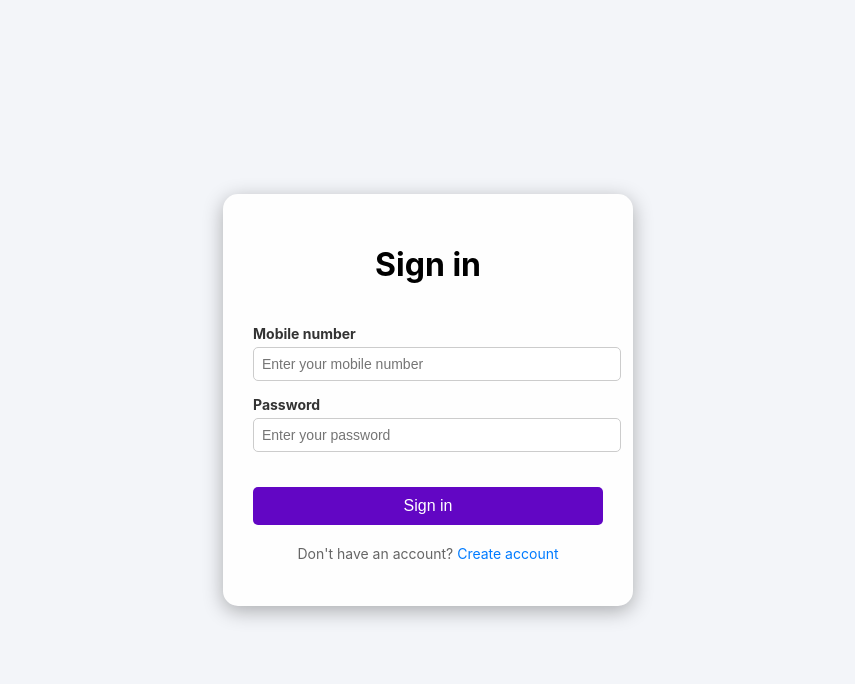
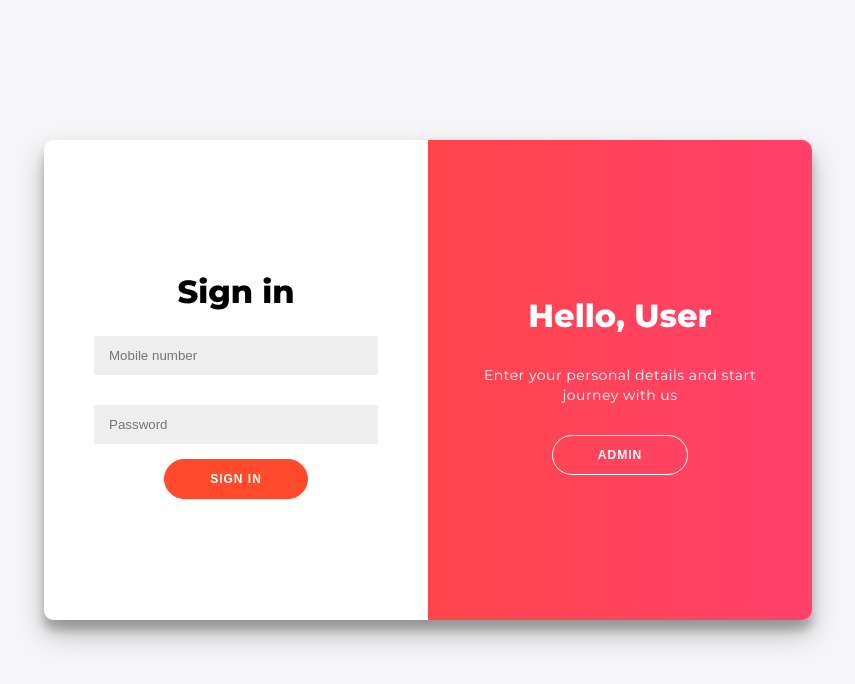
Before and after one commit to bhanuteja449896/VPFrontend, a React (Create React App) app: page / in a window 1280 px wide. Shown: the top 684 px of the page, without its empty margins (212-1067 px from the left). Built offline with nearby package versions, Linux system fonts and the light colour scheme.

Commit message:
login page css modified

```diff
--- a/src/App.js
+++ b/src/App.js
@@ -2,6 +2,7 @@ import React from 'react';
 import { BrowserRouter as Router, Route, Routes } from 'react-router-dom';
 import Login from './components/Login';
 import Home from './components/Home';
+import Admin from './components/Admin';
 
 function App() {
   return (
@@ -9,6 +10,7 @@ function App() {
       <Routes>
         <Route path="/" element={<Login />} />
         <Route path="/home" element={<Home />} />
+        <Route path="/admin" element={<Admin />} />
       </Routes>
     </Router>
   );
--- /dev/null
+++ b/src/components/Admin.js
@@ -0,0 +1,9 @@
+import React from 'react'
+
+const Admin = () => {
+  return (
+    <div>Admin</div>
+  )
+}
+
+export default Admin
--- a/src/components/Home.js
+++ b/src/components/Home.js
@@ -23,7 +23,7 @@ const Home = () => {
 
   return (
     <div>
-      <Navbar setActiveComponent={setActiveComponent} />
+      <Navbar setActiveComponent={setActiveComponent} activeComponent={activeComponent} />
       <div className="content">
         {renderComponent()}
       </div>
--- a/src/components/Login.js
+++ b/src/components/Login.js
@@ -1,81 +1,141 @@
-import React, { useState } from 'react';
+import React, { useState, useEffect } from 'react';
 import './css/Login.css';
 import { LOGIN_API } from './api';
 import { useNavigate } from 'react-router-dom';
 import axios from 'axios';
 
 const Login = () => {
+  const [mobile, setMobile] = useState("");
+  const [adminMobile, setAdminMobile] = useState("");
+  const [password, setPassword] = useState("");
+  const [adminPassword,setAdminPassword] = useState("");
+  const [message, setMessage] = useState("");
+  const [adminMessage, setAdminMessage] = useState("");
+  const navigate = useNavigate();
 
-  const [mobile,setMobile] = useState("");
-  const [password,setPassword] = useState("");
-  const [message,setMessage]=useState("");
-  const navigate = useNavigate();
+  useEffect(() => {
+    const signUpButton = document.getElementById('signUp');
+    const signInButton = document.getElementById('signIn');
+    const container = document.getElementById('container');
+
+    if (signUpButton && signInButton && container) {
+      signUpButton.addEventListener('click', () => {
+        container.classList.add("right-panel-active");
+      });
+
+      signInButton.addEventListener('click', () => {
+        container.classList.remove("right-panel-active");
+      });
+    }
+  }, []);
 
   const handleSubmit = async (e) => {
     e.preventDefault();
     try {
       const url = `${LOGIN_API}/${mobile}/${password}`;
       const response = await axios.get(url);
-      console.log(response);
-      if(response.data.rc==='00'){
-        localStorage.setItem('userMobile',mobile);
+      if (response.data.rc === '00') {
+        localStorage.setItem('userMobile', mobile);
         navigate('/home');
-      }
-      else if(response.data.rc==='01'){
+      } else if (response.data.rc === '01') {
         setMessage('Invalid Password');
         alert('Invalid Password');
-      }
-      else if(response.data.rc==='02'){
+      } else if (response.data.rc === '02') {
         setMessage('Invalid Mobile number');
         alert("Invalid Mobile number");
       }
+    } catch (e) {
+      setMessage("Something went wrong");
+      alert("Something went wrong");
     }
-    catch (e) {
-      setMessage("Something went wrong");
-      alert(message);
+  };
+  const handleAdminSubmit = async (e) => {
+    e.preventDefault();
+    try {
+      const url = `${LOGIN_API}/${adminMobile}/${adminPassword}`;
+      const response = await axios.get(url);
+      if (response.data.rc === '00') {
+        localStorage.setItem('adminMobile', mobile);
+        navigate('/admin');
+      } else if (response.data.rc === '01') {
+        setAdminMessage('Invalid Password');
+        alert('Invalid Password');
+      } else if (response.data.rc === '02') {
+        setAdminMessage('Invalid Mobile number');
+        alert("Invalid Mobile number");
+      }
+    } catch (e) {
+      setAdminMessage("Something went wrong");
+      alert("Something went wrong");
     }
-}
+  };
 
   return (
-    <div className="login-container">
-      <div className="login-card">
-        <h1>Sign in</h1>
+    <div>
+      <div className="container" id="container">
+        <div className="form-container sign-up-container">
+          <form onSubmit={handleAdminSubmit}>
+            <h1>Admin</h1>
+            <input
+            type="text"
+            placeholder="Mobile number"
+            value = {adminMobile}
+            onChange={(e)=> setAdminMobile(e.target.value)}
+            required
+             />
+            <input
+              type="password"
+              placeholder="Password"
+              value={adminPassword}
+              onChange={(e) => setAdminPassword(e.target.value)}
+              required
+            />
+            {adminMessage && <p className="error-message">{adminMessage}</p>}
+            <button>Sign in</button>
+          </form>
+        </div>
 
-        <form onSubmit={handleSubmit}>
-          <div className="input-group">
-            <label htmlFor="mobile">Mobile number</label>
+
+
+
+        <div className="form-container sign-in-container">
+          <form onSubmit={handleSubmit}>
+            <h1>Sign in</h1>
             <input
               type="text"
-              id="mobile"
-              placeholder="Enter your mobile number"
+              placeholder="Mobile number"
               value={mobile}
-              onChange={(e)=>setMobile(e.target.value)}
+              onChange={(e) => setMobile(e.target.value)}
               required
             />
-          </div>
-
-          <div className="input-group">
-            <label htmlFor="password">Password</label>
             <input
               type="password"
-              id="password"
-              placeholder="Enter your password"
+              placeholder="Password"
               value={password}
               onChange={(e) => setPassword(e.target.value)}
               required
             />
+            {message && <p className="error-message">{message}</p>}
+            <button type="submit">Sign In</button>
+          </form>
+        </div>
+
+
+
+        <div className="overlay-container">
+          <div className="overlay">
+            <div className="overlay-panel overlay-left">
+              <h1>Welcome Admin!</h1>
+              <p>To keep connected with us please login with your personal info</p>
+              <button className="ghost" id="signIn">Sign In</button>
+            </div>
+            <div className="overlay-panel overlay-right">
+              <h1>Hello, User</h1>
+              <p>Enter your personal details and start journey with us</p>
+              <button className="ghost" id="signUp">Admin</button>
+            </div>
           </div>
-
-          {message && <p className="error-message">{message}</p>}
-
-          <button type="submit" className="signin-button">
-            Sign in
-          </button>
-        </form>
-
-        <p className="create-account">
-          Don't have an account? <a href="/create-account">Create account</a>
-        </p>
+        </div>
       </div>
     </div>
   );
--- a/src/components/css/Login.css
+++ b/src/components/css/Login.css
@@ -1,120 +1,323 @@
-body {
-  margin: 0;
-  overflow: hidden; /* Prevent scrolling */
-  background-color: #F3F5F9;
+@import url('https://fonts.googleapis.com/css?family=Montserrat:400,800');
+
+* {
+	box-sizing: border-box;
 }
 
-.login-container {
-  width: 100%;
-  height: 100vh; /* Full height of the viewport */
+body {
+	background: #f6f5f7;
 	display: flex;
-  justify-content: center; /* Center horizontally */
-  align-items: center; /* Center vertically */
-  padding: 20px;
-  box-sizing: border-box;
-  overflow: hidden;
+	justify-content: center;
+	align-items: center;
+	flex-direction: column;
+	font-family: 'Montserrat', sans-serif;
+	height: 100vh;
+	margin: -20px 0 50px;
 }
 
-.login-card {
-  background: #FEFEFE;
-  padding: 30px;
-  border-radius: 15px;
-  box-shadow: 0px 5px 20px rgba(0, 0, 0, 0.3);
-  text-align: center;
-  width: 100%; /* Allow the card to take full width */
-  max-width: 350px; /* Limit the maximum width to 400px */
+h1 {
+	font-weight: bold;
+	margin: 10px 0;
 }
 
-.login-card h2 {
-  font-size: 24px;
-  margin-bottom: 10px;
-  color: #333;
+h2 {
+	text-align: center;
 }
 
-.login-card form {
-  padding-top: 20px;
+p {
+	font-size: 14px;
+	font-weight: 100;
+	line-height: 20px;
+	letter-spacing: 0.5px;
+	margin: 20px 0 30px;
 }
 
-/* Input Groups */
-.input-group {
-  margin-bottom: 20px;
-  text-align: left;
+span {
+	font-size: 12px;
 }
 
-.input-group label {
-  display: block;
+a {
+	color: #333;
 	font-size: 14px;
-  color: #333;
-  margin-bottom: 5px;
+	text-decoration: none;
+	margin: 15px 0;
 }
 
-.input-group input {
-  width: 90%; /* Ensure inputs take up full width of the parent */
-  padding: 10px 15px;
-  border: 1px solid #ddd;
-  border-radius: 5px;
-  font-size: 14px;
+button {
+	border-radius: 20px;
+	border: 1px solid #FF4B2B;
+	background-color: #FF4B2B;
+	color: #FFFFFF;
+	font-size: 12px;
+	font-weight: bold;
+	padding: 12px 45px;
+	letter-spacing: 1px;
+	text-transform: uppercase;
+	transition: transform 80ms ease-in;
 }
 
-/* Sign In Button */
-.signin-button {
-  width: 100%;
-  padding: 10px;
-  background-color: #6206c4;
-  color: #fff;
-  border: none;
-  border-radius: 5px;
-  font-size: 16px;
-  cursor: pointer;
-  margin-top: 20px;
+button:active {
+	transform: scale(0.95);
 }
 
-.signin-button:hover {
-  background-color: #4e0899;
+button:focus {
+	outline: none;
 }
 
-/* Create Account */
-.create-account {
-  font-size: 14px;
-  color: #666;
-  margin-top: 20px;
+button.ghost {
+	background-color: transparent;
+	border-color: #FFFFFF;
 }
 
-.create-account a {
-  color: #007bff;
+form {
+	background-color: #FFFFFF;
+	display: flex;
+	align-items: center;
+	justify-content: center;
+	flex-direction: column;
+	padding: 20px 50px;
+	height: 100%;
+	text-align: center;
+}
+
+input {
+	background-color: #eee;
+	border: none;
+	padding: 12px 15px;
+	margin: 15px 0;
+	width: 100%;
+}
+
+.container {
+	background-color: #fff;
+	border-radius: 10px;
+  	box-shadow: 0 14px 28px rgba(0,0,0,0.25),
+		0 10px 10px rgba(0,0,0,0.22);
+	position: relative;
+	overflow: hidden;
+	width: 768px;
+	max-width: 100%;
+	min-height: 480px;
+}
+
+.form-container {
+	position: absolute;
+	top: 0;
+	height: 100%;
+	transition: all 0.6s ease-in-out;
+}
+
+.sign-in-container {
+	left: 0;
+	width: 50%;
+	z-index: 2;
+}
+
+.container.right-panel-active .sign-in-container {
+	transform: translateX(100%);
+}
+
+.sign-up-container {
+	left: 0;
+	width: 50%;
+	opacity: 0;
+	z-index: 1;
+}
+
+.container.right-panel-active .sign-up-container {
+	transform: translateX(100%);
+	opacity: 1;
+	z-index: 5;
+	animation: show 0.6s;
+}
+
+@keyframes show {
+	0%, 49.99% {
+		opacity: 0;
+		z-index: 1;
+	}
+
+	50%, 100% {
+		opacity: 1;
+		z-index: 5;
+	}
+}
+
+.overlay-container {
+	position: absolute;
+	top: 0;
+	left: 50%;
+	width: 50%;
+	height: 100%;
+	overflow: hidden;
+	transition: transform 0.6s ease-in-out;
+	z-index: 100;
+}
+
+.container.right-panel-active .overlay-container{
+	transform: translateX(-100%);
+}
+
+.overlay {
+	background: #FF416C;
+	background: -webkit-linear-gradient(to right, #FF4B2B, #FF416C);
+	background: linear-gradient(to right, #FF4B2B, #FF416C);
+	background-repeat: no-repeat;
+	background-size: cover;
+	background-position: 0 0;
+	color: #FFFFFF;
+	position: relative;
+	left: -100%;
+	height: 100%;
+	width: 200%;
+  	transform: translateX(0);
+	transition: transform 0.6s ease-in-out;
+}
+
+.container.right-panel-active .overlay {
+  	transform: translateX(50%);
+}
+
+.overlay-panel {
+	position: absolute;
+	display: flex;
+	align-items: center;
+	justify-content: center;
+	flex-direction: column;
+	padding: 0 40px;
+	text-align: center;
+	top: 0;
+	height: 100%;
+	width: 50%;
+	transform: translateX(0);
+	transition: transform 0.6s ease-in-out;
+}
+
+.overlay-left {
+	transform: translateX(-20%);
+}
+
+.container.right-panel-active .overlay-left {
+	transform: translateX(0);
+}
+
+.overlay-right {
+	right: 0;
+	transform: translateX(0);
+}
+
+.container.right-panel-active .overlay-right {
+	transform: translateX(20%);
+}
+
+.social-container {
+	margin: 20px 0;
+}
+
+.social-container a {
+	border: 1px solid #DDDDDD;
+	border-radius: 50%;
+	display: inline-flex;
+	justify-content: center;
+	align-items: center;
+	margin: 0 5px;
+	height: 40px;
+	width: 40px;
+}
+
+footer {
+    background-color: #222;
+    color: #fff;
+    font-size: 14px;
+    bottom: 0;
+    position: fixed;
+    left: 0;
+    right: 0;
+    text-align: center;
+    z-index: 999;
+}
+
+footer p {
+    margin: 10px 0;
+}
+
+footer i {
+    color: red;
+}
+
+footer a {
+    color: #3c97bf;
     text-decoration: none;
 }
 
-.create-account a:hover {
-  text-decoration: underline;
+/* Responsive Styles */
+@media (max-width: 768px) {
+    .container {
+        width: 100%;
+        min-height: 100vh;
+        border-radius: 0;
+        box-shadow: none;
     }
 
-/* Responsive Design */
-@media (max-width: 480px) {
-  .login-card {
-    padding: 20px;
-    width: 100%; /* Full width on smaller screens */
-    max-width: 100%; /* Remove the max-width limit */
-    margin-bottom: 10%;
-    box-shadow: 0px 0px 12px rgba(0, 0, 0, 0.3);
+    .form-container {
+        width: 100%;
     }
 
-  .login-card h2 {
-    font-size: 20px;
+    .sign-in-container,
+    .sign-up-container {
+        width: 100%;
+        left: 0;
     }
 
-  .login-card p {
+    .container.right-panel-active .sign-in-container {
+        transform: translateX(100%);
+    }
+
+    .container.right-panel-active .sign-up-container {
+        transform: translateX(100%);
+    }
+
+    .overlay-container {
+        display: none;
+    }
+
+    .overlay {
+        display: none;
+    }
+
+    form {
+        padding: 20px;
+    }
+
+    input {
+        margin: 10px 0;
+    }
+
+    button {
+        padding: 10px 30px;
+    }
+}
+
+@media (max-width: 480px) {
+    h1 {
+        font-size: 24px;
+    }
+
+    p {
         font-size: 12px;
     }
 
-  .input-group input {
-    width: 93%;
-    padding: 8px;
-    font-size: 12px;
+    form {
+        padding: 10px;
     }
 
-  .signin-button {
-    padding: 8px;
-    font-size: 14px;
+    input {
+        padding: 10px;
+        margin: 8px 0;
+    }
+
+    button {
+        padding: 8px 20px;
+        font-size: 10px;
     }
 }
```
Also changed, not shown: src/components/Navbar.js (+30 -5 lines), src/components/css/Home.css (+7 -1 lines), src/components/css/Navbar.css (+69 -108 lines), src/components/css/Admin.css (added). Lines whose indentation alone changed are shown as unchanged.
